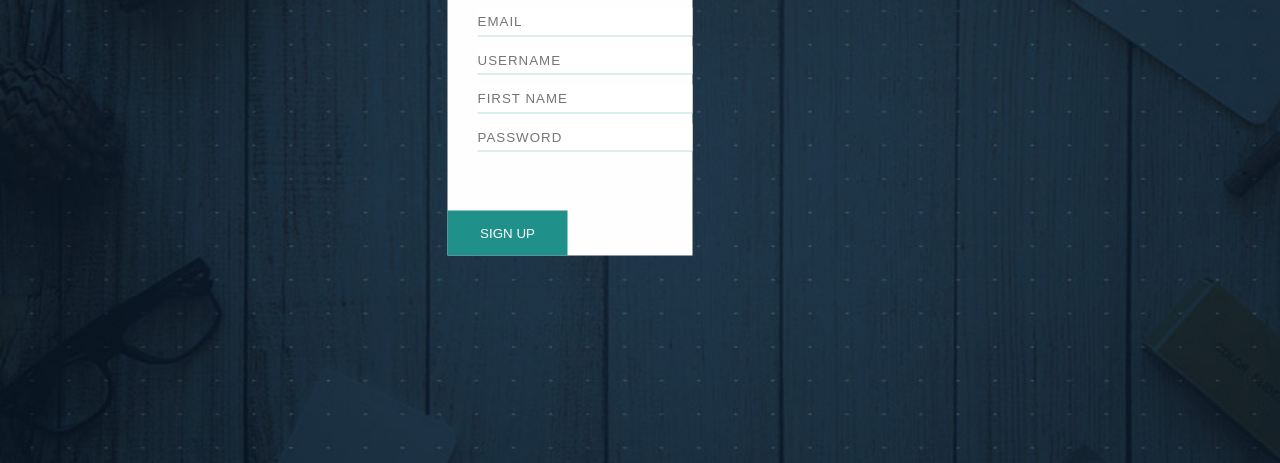
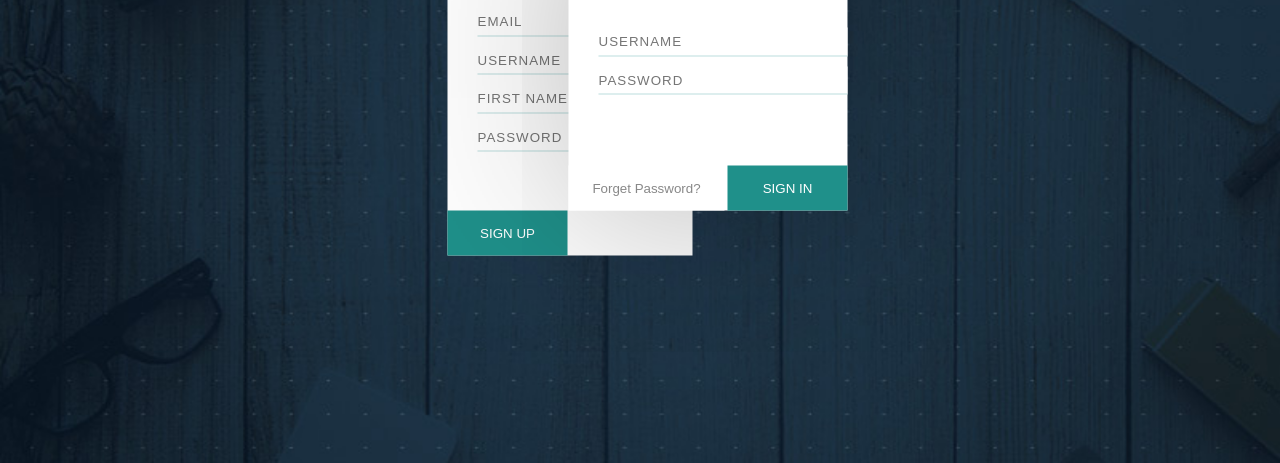
Before and after one commit to mimukit/html5-templates-collection, a plain HTML site: page 2-creative-login-signup-template/index.html in a window 1280 px wide. Shown: the part 337-800 px from the top of the page. Drawn offline with Linux system fonts and the light colour scheme.

Commit message:
Add P2: login card style

```diff
--- a/2-creative-login-signup-template/index.html
+++ b/2-creative-login-signup-template/index.html
@@ -25,12 +25,12 @@
           <input type="password" id="signup-password" name="signup-email" placeholder="PASSWORD">
         </form>
 
-        <button type="submit" name="signup" form="signup-form" class="registration-btn">SIGN UP</button>
+        <button type="submit" name="signup" form="signup-form" class="btn green">SIGN UP</button>
 
       <!-- Login form -->
-      <!-- </section>
+      </section>
 
-      <section id="login-section">
+      <section id="login-section" class="bg-shadow">
         <header>
           <img class="form-logo" src="img/logo.png" alt="mu. logo">
         </header>
@@ -40,11 +40,11 @@
           <input type="password" id="login-password" name="login-email" placeholder="PASSWORD">
         </form>
 
-        <a href="#"><button id="forget-btn">Forget Password</button></a>
+        <a href="#"><button class="btn gray">Forget Password?</button></a>
 
-        <button type="submit" name="login" form="login-form" class="registration-btn">SIGN IN</button>
+        <button type="submit" name="login" form="login-form" class="btn green">SIGN IN</button>
 
-      </section> -->
+      </section>
 
 
     </div>
--- a/2-creative-login-signup-template/style.css
+++ b/2-creative-login-signup-template/style.css
@@ -18,7 +18,15 @@ body {
   position: fixed;
   top: 50%;
   left: 50%;
-  transform: translate(-50%, -50%);
+  transform: translate(-50%, -50%);]
+}
+
+.bg-shadow {
+  -webkit-box-shadow: 0 0 200px 1px rgba(0,0,0,.3);
+  -moz-box-shadow: 0 0 200px 1px rgba(0,0,0,.3);
+  -o-box-shadow: 0 0 200px 1px rgba(0,0,0,.3);
+  -ms-box-shadow: 0 0 200px 1px rgba(0,0,0,.3);
+  box-shadow: 0 0 200px 1px rgba(0,0,0,.3);
 }
 
 
@@ -29,7 +37,17 @@ body {
   margin: 0 0 40px;
 }
 
-.registration-btn {
+.btn {
+  width: 120px;
+  height: 45px;
+  position: absolute;
+  border: none;
+  color: white;
+}
+
+
+
+.btn.green {
   background-color: rgba(31, 144, 138, 1);
   width: 120px;
   height: 45px;
@@ -38,14 +56,14 @@ body {
   color: white;
 }
 
-.registration-btn:hover {
+.btn.green:hover {
   background-color: rgba(31, 144, 138, .8);
 }
 
 /*3. Signup styles*/
 
 #signup-section {
-  background-color: #fefefe;
+  background-color: #fff;
   height: 385px;
   width: 245px;
   padding: 80px 0 0;
@@ -59,7 +77,7 @@ body {
 
 input {
   width: 100%;
-  color: #888888;
+  color: #888;
   border: none;
   height: 1.1rem;
   padding: 5px 0;
@@ -79,6 +97,39 @@ button[name="signup"] {
 }
 
 /*4. Login styles*/
+#login-section {
+  background-color: #fff;
+  height: 320px;
+  width: 279px;
+  padding: 80px 0 0;
+  box-sizing: border-box;
+  position: absolute;
+  bottom: 45px;
+  right: -15px;
+}
+
+#login-form {
+  padding-left: 30px;
+}
+
+
+
+.btn.gray {
+  background-color: #fff;
+  width: 156px;
+  color: #888;
+  bottom: 0;
+  left: 0;
+}
+
+.btn.gray:hover {
+    background-color: #eee;
+}
+
+button[name="login"] {
+  bottom: 0;
+  right: 0;
+}
 
 
 
```
